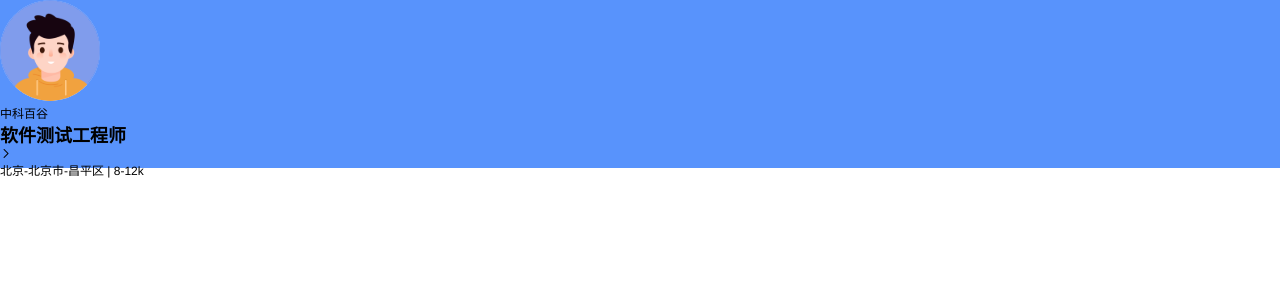
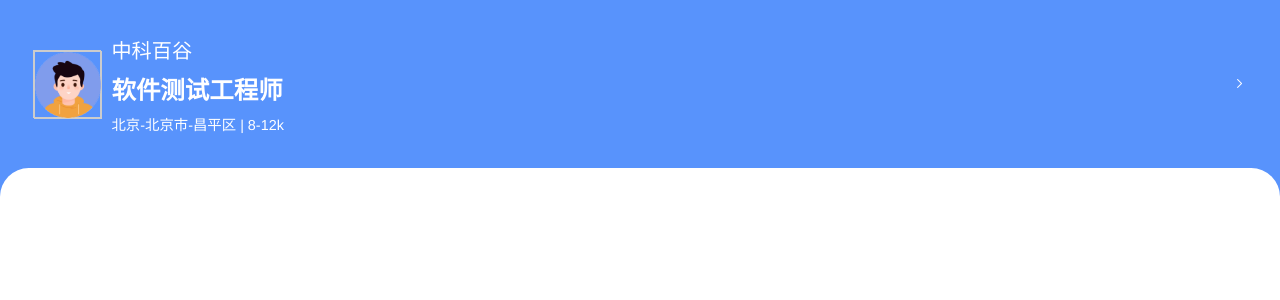
Before and after one commit to bo-ddd/bys-h5, a Vue app: page /interview_details in a window 1280 px wide. Shown: the top 300 px of the page. Built offline with nearby package versions, Linux system fonts and the light colour scheme; no server answers.

Commit message:
Update code

```diff
--- a/src/views/interviewDetails/interview_details.vue
+++ b/src/views/interviewDetails/interview_details.vue
@@ -2,19 +2,28 @@
     <div class="interview_details">
         <div class="header">
             <div>
-                <div><img src="@/assets/images/icon-avater1.png" alt=""></div>
-                <div>
-                    <div>中科百谷</div>
-                    <h2>软件测试工程师</h2>
-                </div>
-                <div>
-                    <van-icon name="arrow" />
+                <div class="header_box align-center">
+                    <div class="companyLogo ml-23">
+                        <img src="@/assets/images/icon-avater1.png" alt="">
+                    </div>
+                    <div class="just-between header_box-center">
+                        <div>
+                            <div>
+                                <div class="fs-14">中科百谷</div>
+                                <h2>软件测试工程师</h2>
+                            </div>
+                            <div class="fs-1">北京-北京市-昌平区 | 8-12k</div>
+                        </div>
+                        <div class="icon_arrow">
+                            <van-icon name="arrow" />
+                        </div>
+                    </div>
                 </div>
             </div>
-            <div>北京-北京市-昌平区 | 8-12k</div>
+            <div class="container">
+
+            </div>
         </div>
-        <div class="container"></div>
-        <div class="footer"></div>
     </div>
 </template>
 
@@ -61,17 +70,68 @@ async function getUserInterview() {
         userId: 10000,
     });
     if (res.data) {
-        Object.assign(interviewData, res.data);
+        res.data.forEach((item: any) => {
+            if (item.companyId == companyId.value) {
+                Object.assign(interviewData, item);
+            }
+        });
+        console.log(interviewData);
     }
 };
 </script>
 
 <style scoped lang="scss">
+.ml-23 {
+    margin-left: 2.3rem;
+}
+
+.fs-14 {
+    font-size: 1.4rem;
+}
+
+.fs-1 {
+    font-size: 1rem;
+}
+
 .interview_details {
     .header {
         width: 100vw;
-        height: 11.7rem;
+        height: 100vh;
         background-color: #5893fc;
+
+        .header_box {
+            height: 11.7rem;
+            ;
+
+            .companyLogo,
+            img {
+                width: 4.6rem;
+                height: 4.6rem;
+                border: .1rem solid #ccc;
+            }
+
+            .header_box-center {
+                color: #fff;
+                width: 100%;
+                padding-left: .7rem;
+
+                h2 {
+                    padding: .5rem 0;
+                    font-size: 1.7rem;
+                }
+            }
+
+            .icon_arrow {
+                padding-right: 2.4rem;
+            }
+        }
+    }
+
+    .container {
+        width: 100%;
+        height: calc(100vh - 11.7rem);
+        border-radius: 2rem 2rem 0 0;
+        background-color: #fff;
     }
 }
 </style>
```
